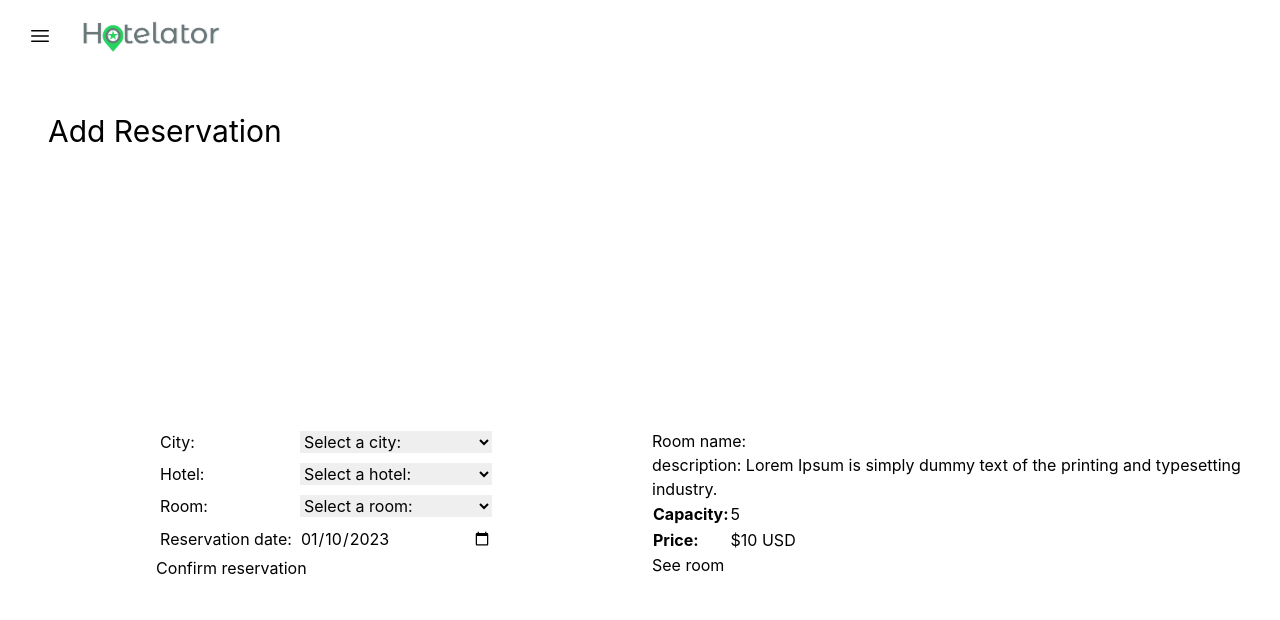
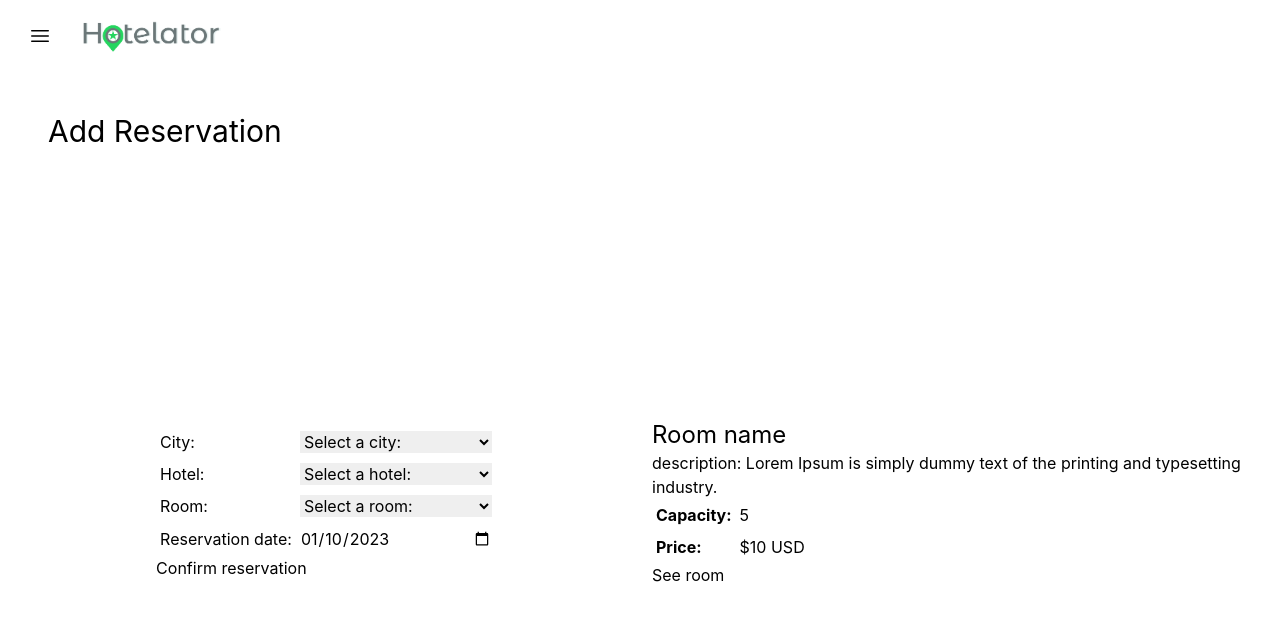
Before and after one commit to angeluray/hotel-booking-frontend, a React (Create React App) app: page /reserve in a window 1280 px wide. Shown: the top 620 px of the page. Built offline with nearby package versions, Linux system fonts and the light colour scheme.

Commit message:
Update styling for room name and table

```diff
--- a/src/components/reservations/Reserve.jsx
+++ b/src/components/reservations/Reserve.jsx
@@ -106,12 +106,12 @@ const Reserve = () => {
           <button type='button'>Confirm reservation</button>
         </article>
         <article>
-          <h4>Room name:</h4>
+          <h4 className='font-Taxicab text-2xl'>Room name</h4>
           <p>
             description: Lorem Ipsum is simply dummy text of the printing and
             typesetting industry.
           </p>
-          <table>
+          <table cellPadding={4}>
             <tbody>
               <tr>
                 <td>
```
